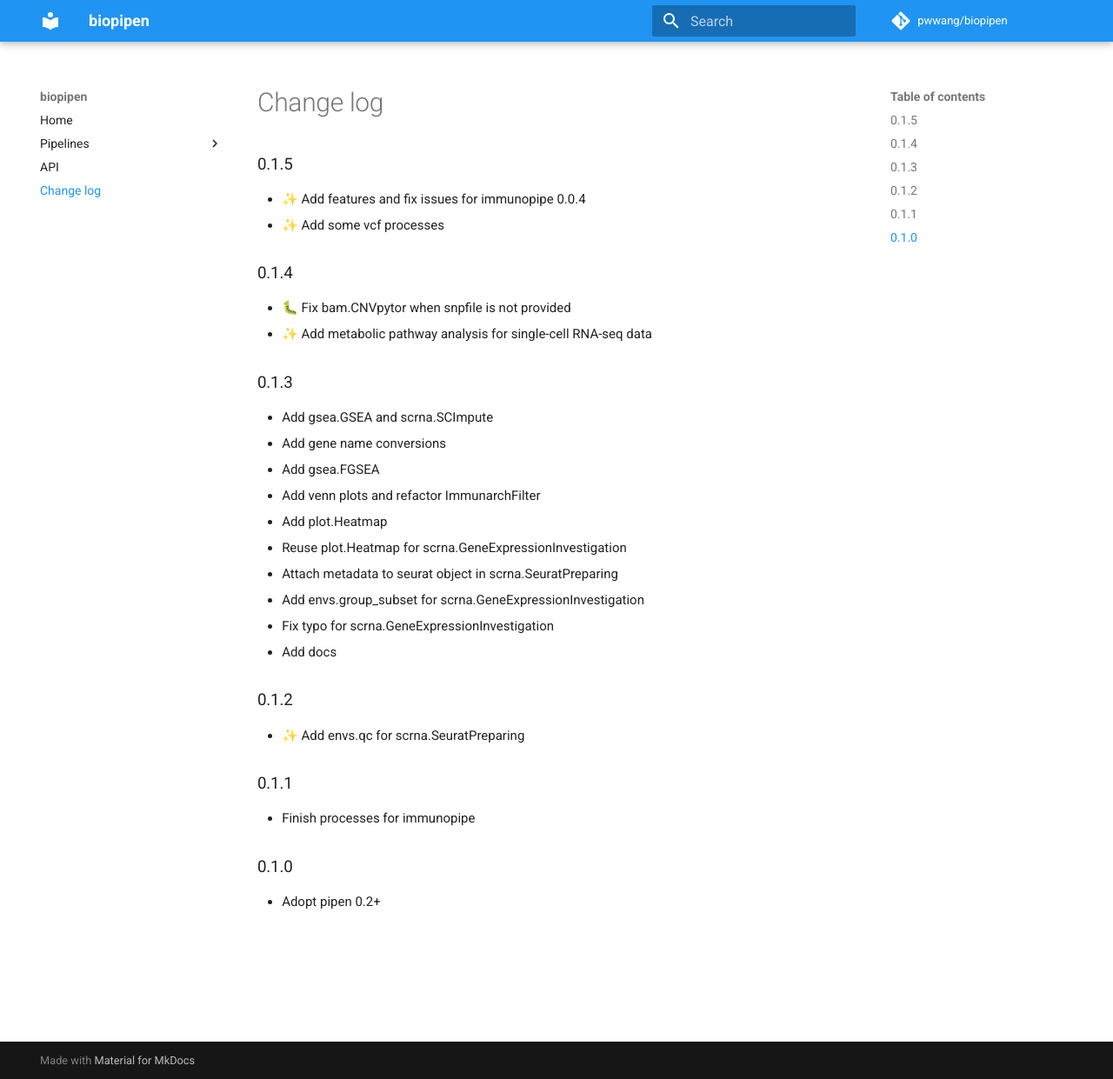
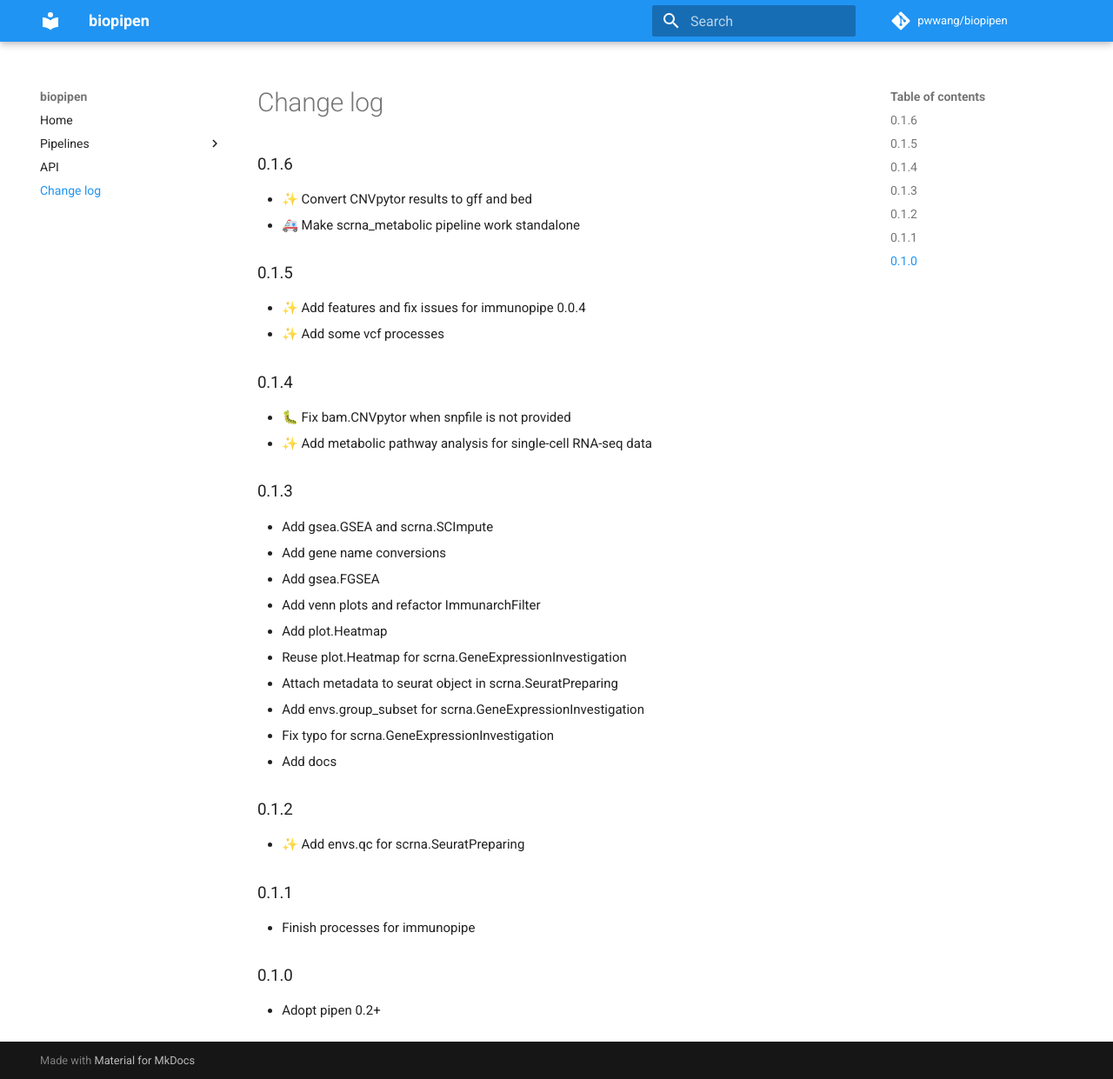
Before and after one commit to pwwang/biopipen, an MkDocs documentation site: the page built from docs/CHANGELOG.md, in a window 1280 px wide and 1241 px high. Shown: the whole window at 87% size. Built offline with MkDocs 1.6.1 and Material for MkDocs 9.7.7, drawn with Linux system fonts in a browser that asks for light colours; comment, search, counter and statistics services are not loaded.

Commit message:
🔖 0.1.6

```diff
--- a/biopipen/__init__.py
+++ b/biopipen/__init__.py
@@ -1,2 +1,2 @@
 
-__version__ = "0.1.5"
+__version__ = "0.1.6"
--- a/docs/CHANGELOG.md
+++ b/docs/CHANGELOG.md
@@ -1,3 +1,8 @@
+## 0.1.6
+
+- ✨ Convert CNVpytor results to gff and bed
+- 🚑 Make scrna_metabolic pipeline work standalone
+
 ## 0.1.5
 
 - ✨ Add features and fix issues for immunopipe 0.0.4
--- a/pyproject.toml
+++ b/pyproject.toml
@@ -1,6 +1,6 @@
 [tool.poetry]
 name = "biopipen"
-version = "0.1.5"
+version = "0.1.6"
 description = "Bioinformatics processes/pipelines that can be run from `pipen run`"
 authors = ["pwwang <pwwang@pwwang.com>"]
 license = "MIT"
```
